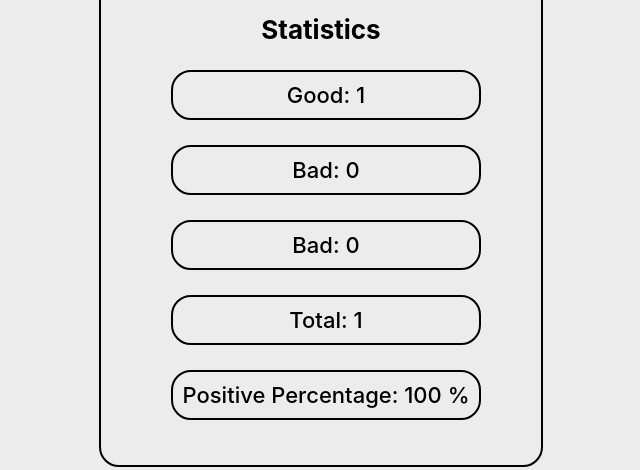
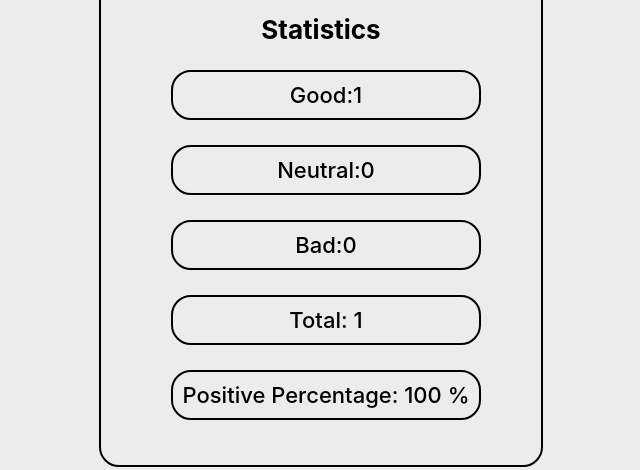
Before and after one commit to Vasylytsya777/goit-react-hw-02-feedback, a React (Create React App) app: page / in a window 1280 px wide. Both pictures are taken after a click on the button "Good". Shown: the part 154-624 px from the top of the page, without its empty margins (319-959 px from the left). Built offline with nearby package versions, Linux system fonts and the light colour scheme.

Commit message:
use objectkeys for li

```diff
--- a/src/components/App.js
+++ b/src/components/App.js
@@ -49,6 +49,8 @@ export default class App extends Component {
               // good={this.good}
               // neutral={this.neutral}
               // bad={this.bad}
+              // ось тут ми також можемо викликати метод total
+              // total={this.total()}
               total={total}
               positivePercentage={percent}
             />
--- a/src/components/statistics/Statistics.js
+++ b/src/components/statistics/Statistics.js
@@ -3,11 +3,17 @@ import PropTypes from "prop-types";
 import StList from "./StatisticsStyle";
 
 const Statistics = ({ good, neutral, bad, total, positivePercentage }) => {
+  const props = { good, neutral, bad };
   return (
     <StList>
-      <li className="stList_item">Good: {good}</li>
+      {/* <li className="stList_item">Good: {good}</li>
       <li className="stList_item">Bad: {neutral}</li>
-      <li className="stList_item">Bad: {bad}</li>
+      <li className="stList_item">Bad: {bad}</li> */}
+      {Object.keys(props).map((item) => (
+        <li className="stList_item" key={item}>
+          {item[0].toUpperCase() + item.slice(1)}:<span>{props[item]}</span>
+        </li>
+      ))}
       <li className="stList_item">Total: {total}</li>
       <li className="stList_item">
         Positive Percentage: {positivePercentage} %
```
Also changed, not shown: 1 other file (tests, documents, lock files or other folders).
